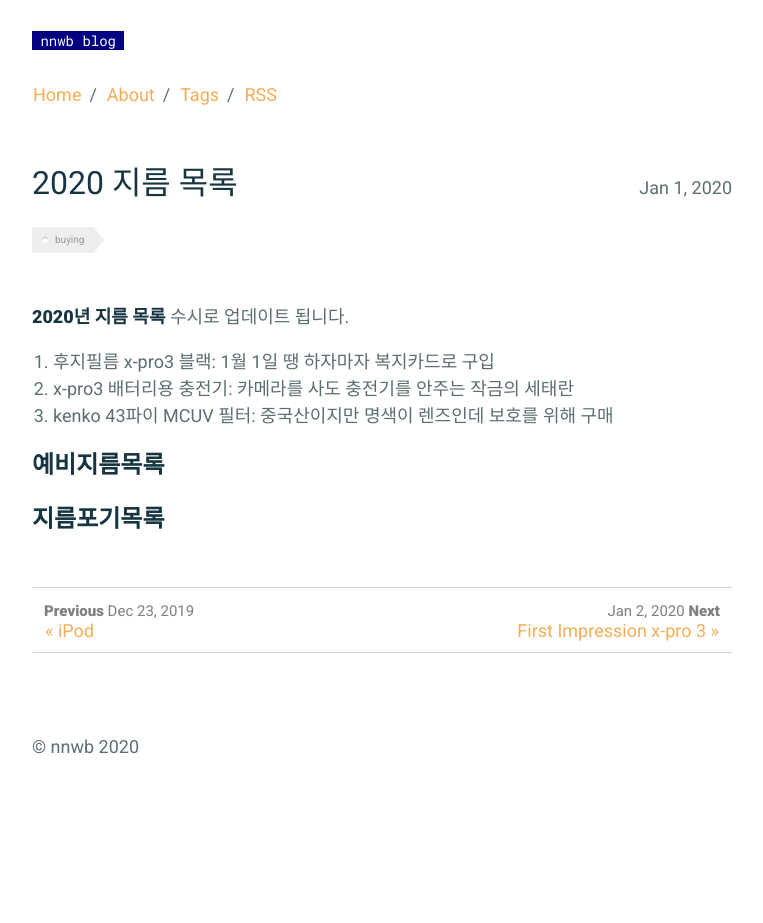
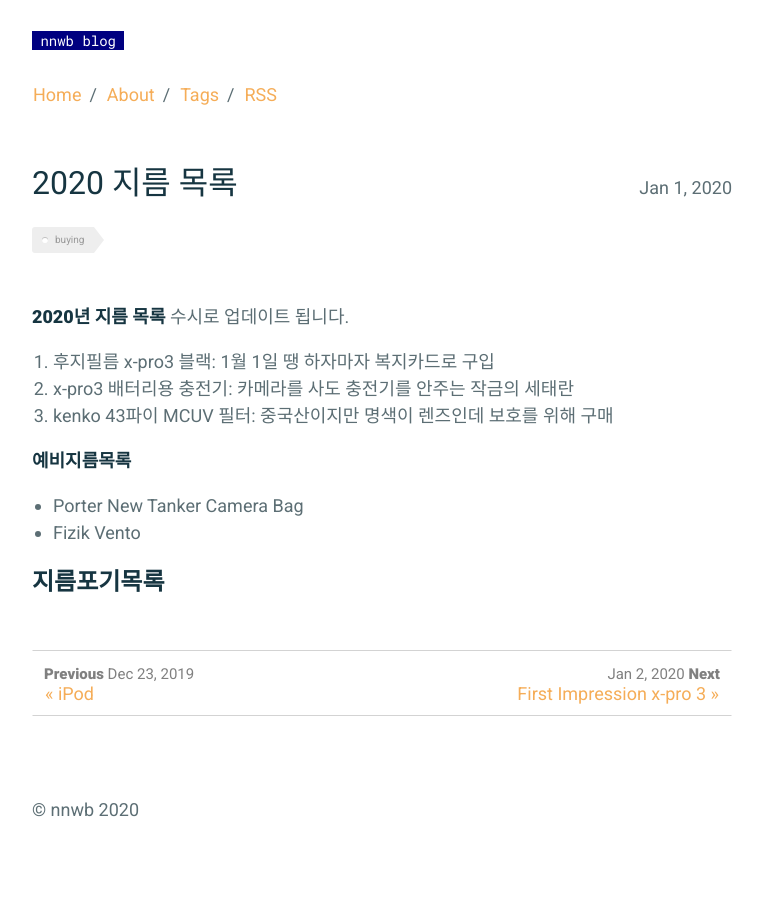
Before and after one commit to nnwb/nnwb.github.io, a Jekyll site: the page built from _posts/2020-01-01-2020buy.md, in a window 1280 px wide. Shown: the whole page, without its empty margins (258-1021 px from the left). Built offline with Jekyll 4.4.1, drawn with Linux system fonts in a browser that asks for light colours; comment, search, counter and statistics services are not loaded; before the commit the page ends 900 px from its top, so only the background shows below that.

Commit message:
Update 2020-01-01-2020buy.md

```diff
--- a/_posts/2020-01-01-2020buy.md
+++ b/_posts/2020-01-01-2020buy.md
@@ -15,7 +15,8 @@ comments: true
 
 
 **예비지름목록**
--
+- Porter New Tanker Camera Bag
+- Fizik Vento
 
 **지름포기목록**
 -
```
